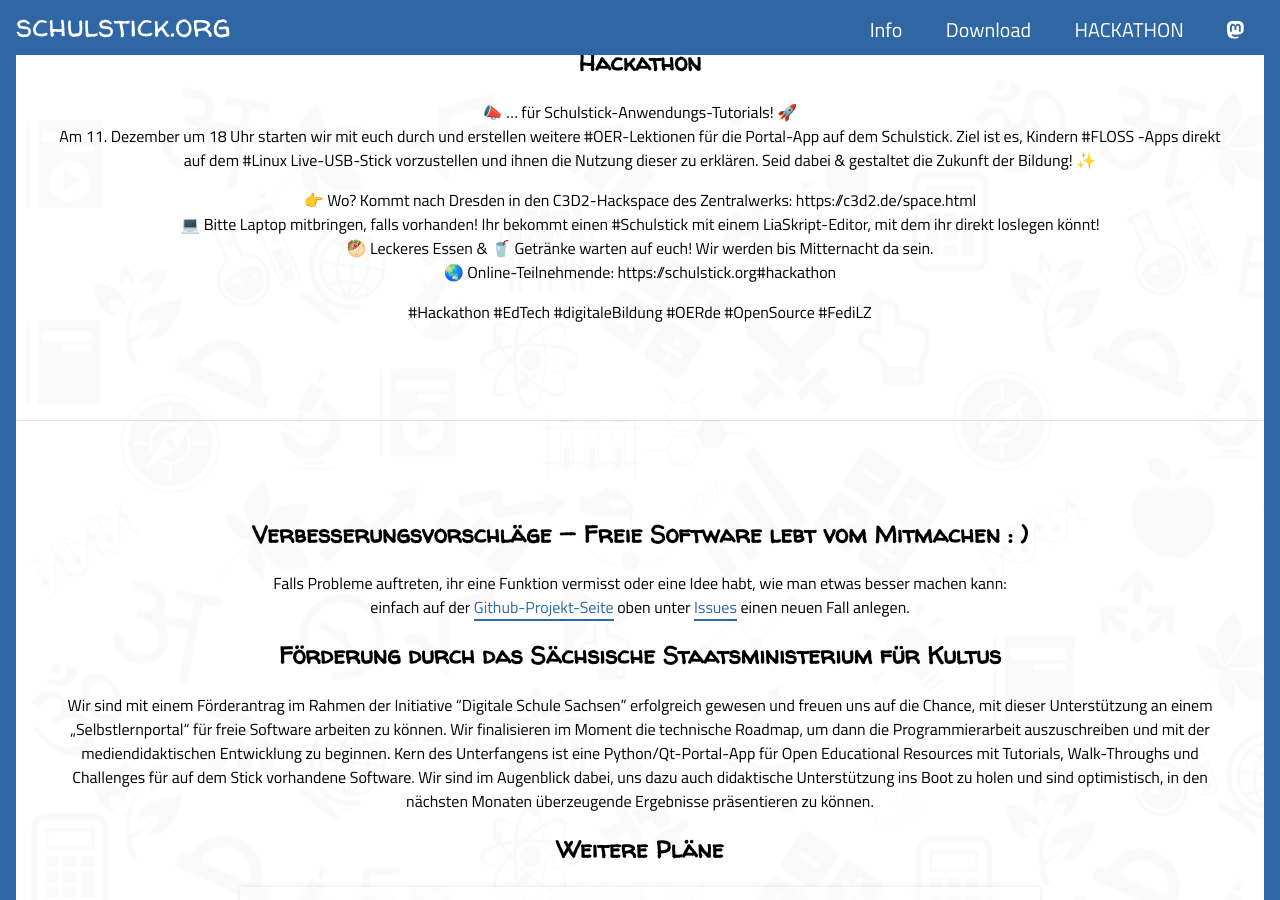
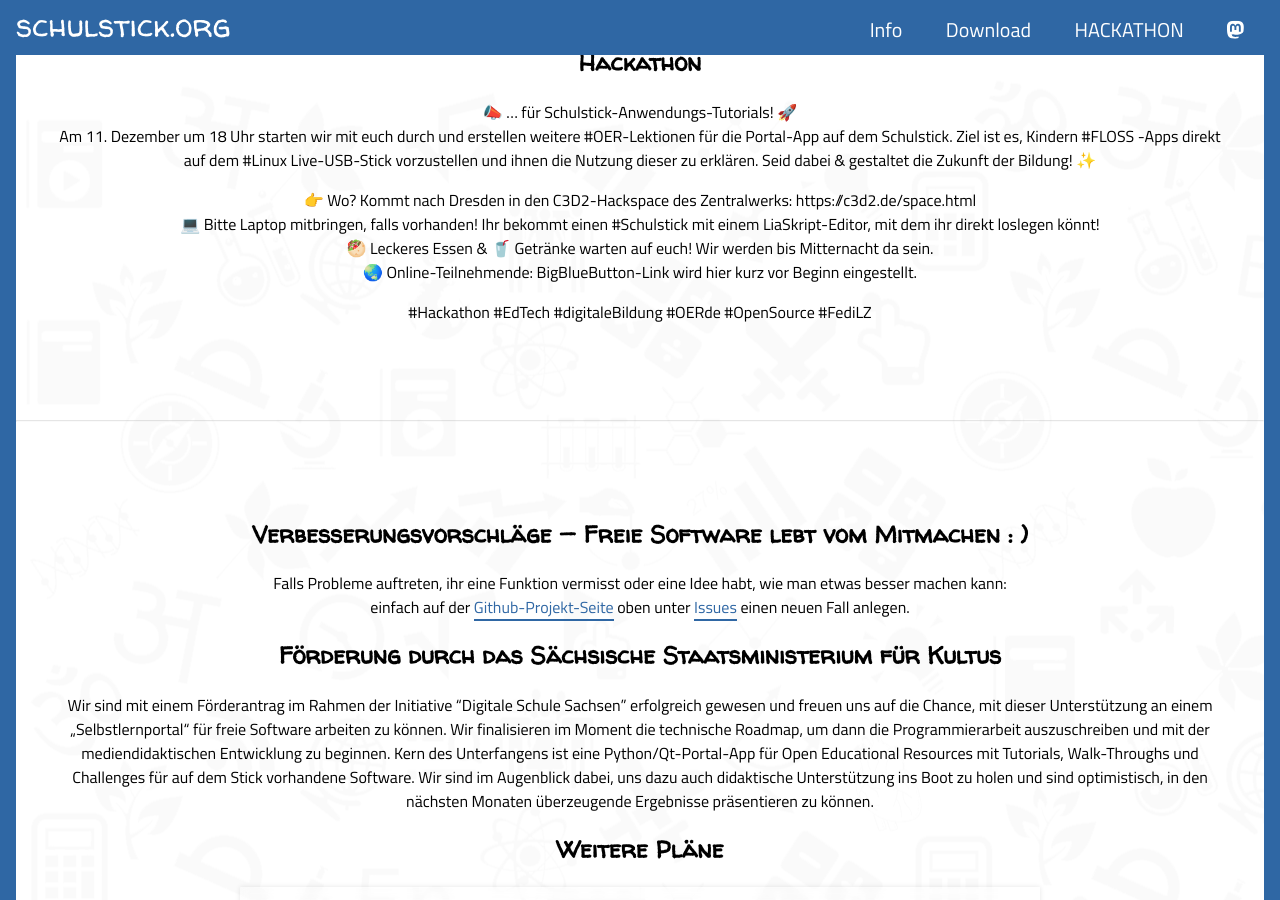
Before and after one commit to fsfw-dresden/schulstick-page, a Jekyll site: the page built from index.md, in a window 1280 px wide and 900 px high, scrolled down 2129 px. Built offline with Jekyll 4.4.1, drawn with Linux system fonts in a browser that asks for light colours.

Commit message:
Announce publishing of BigBlueButton link

```diff
--- a/index.md
+++ b/index.md
@@ -50,7 +50,7 @@
 👉 Wo? Kommt nach Dresden in den C3D2-Hackspace des Zentralwerks: https://c3d2.de/space.html<br/>
 💻 Bitte Laptop mitbringen, falls vorhanden! Ihr bekommt einen #Schulstick mit einem LiaSkript-Editor, mit dem ihr direkt loslegen könnt!<br/>
 🥙 Leckeres Essen & 🥤 Getränke warten auf euch! Wir werden bis Mitternacht da sein.<br/>
-🌏 Online-Teilnehmende: https://schulstick.org#hackathon
+🌏 Online-Teilnehmende: BigBlueButton-Link wird hier kurz vor Beginn eingestellt.
 
 #Hackathon #EdTech #digitaleBildung #OERde #OpenSource #FediLZ
 
```
